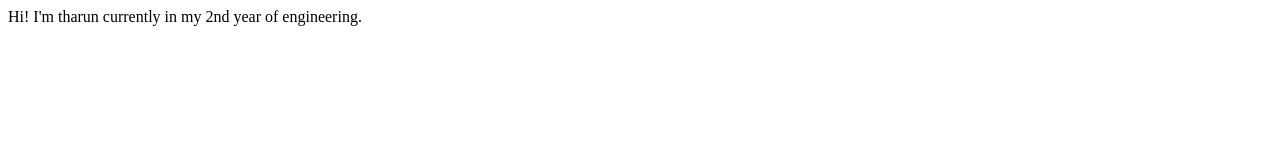
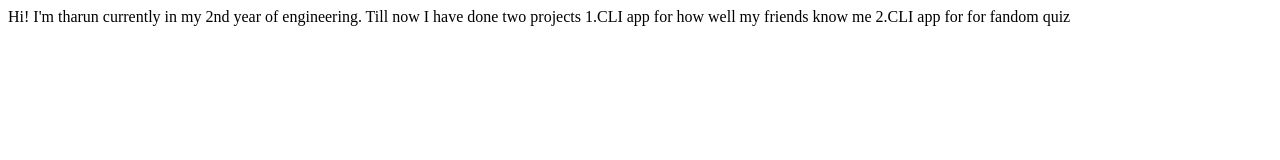
Before and after one commit to tharungade/tharun-portfolio, a plain HTML site: page index.html in a window 1280 px wide. Drawn offline with Linux system fonts and the light colour scheme.

Commit message:
updated my projects

```diff
--- a/index.html
+++ b/index.html
@@ -9,5 +9,8 @@
 <body>
     Hi! I'm tharun
     currently in my 2nd year of engineering.
+    Till now I have done two projects
+    1.CLI app for how well my friends know me
+    2.CLI app for for fandom quiz
 </body>
 </html>
```
